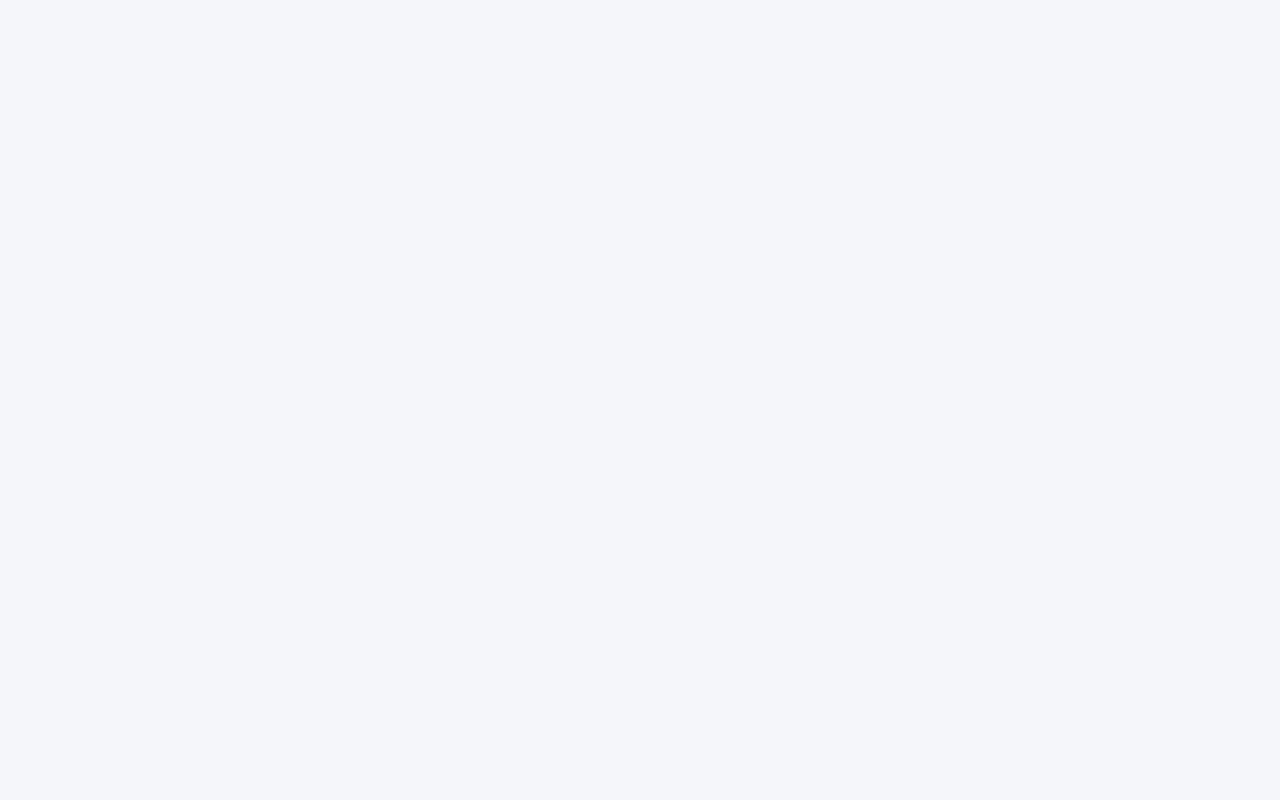
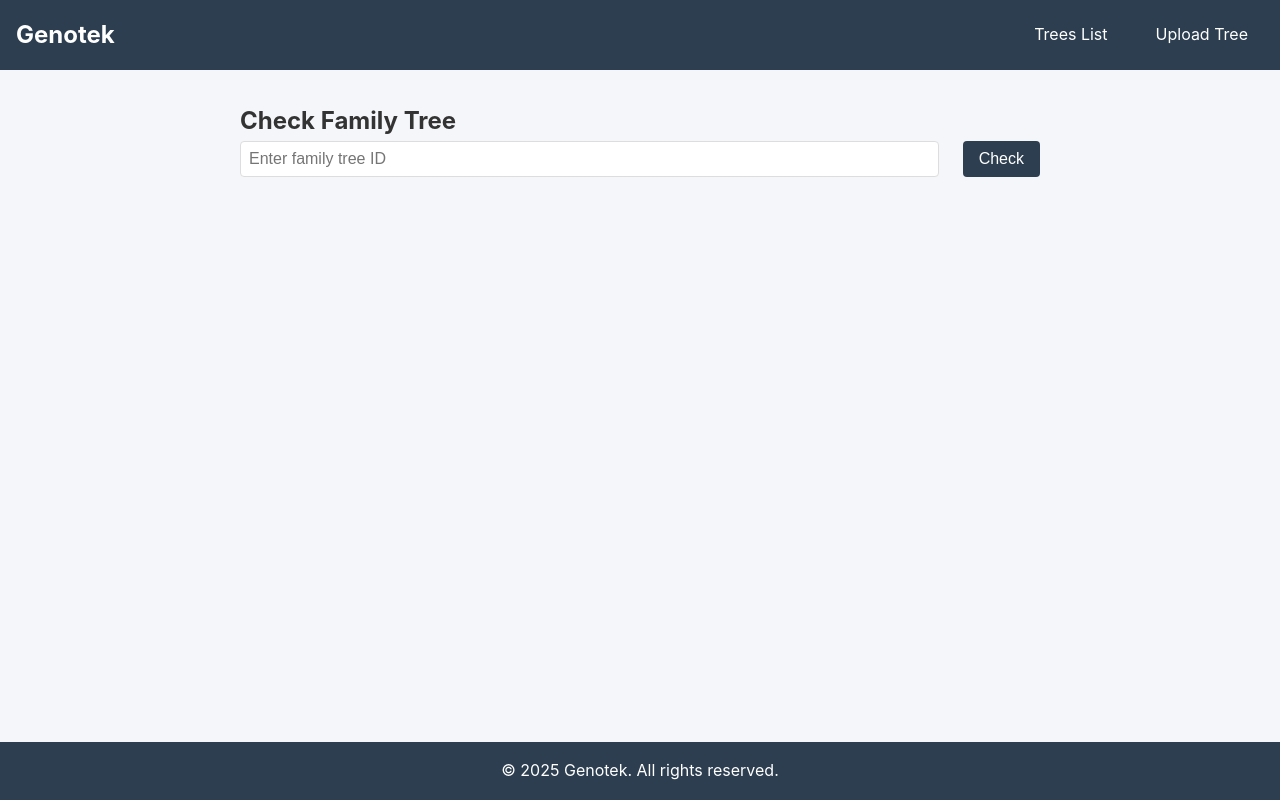
Before and after one commit to zda-inno/Genotek, a React (Create React App) app in the folder frontend/: page /check in a window 1280 px wide. Before the commit this address had no page. Built offline with nearby package versions, Linux system fonts and the light colour scheme.

Commit message:
[feat] frontend - visualize result of checking

```diff
--- a/frontend/src/App.js
+++ b/frontend/src/App.js
@@ -8,6 +8,7 @@ import TreesList from './pages/TreesList';
 import TreeView from './pages/TreeView';
 import AnomalyAnalysis from './pages/AnomalyAnalysis';
 import Reports from './pages/Reports';
+import TreeCheck from './pages/TreeCheck';
 
 function App() {
   return (
@@ -21,6 +22,7 @@ function App() {
             <Route path="tree/:treeId" element={<TreeView />} />
             <Route path="anomaly-analysis/:treeId" element={<AnomalyAnalysis />} />
             <Route path="reports/:treeId" element={<Reports />} />
+            <Route path="check" element={<TreeCheck />} />
           </Route>
         </Routes>
       </Router>
--- a/frontend/src/components/layout/MainLayout.js
+++ b/frontend/src/components/layout/MainLayout.js
@@ -34,10 +34,15 @@ const NavLink = styled(Link)`
   text-decoration: none;
   padding: ${({ theme }) => theme.spacing.sm} ${({ theme }) => theme.spacing.md};
   border-radius: ${({ theme }) => theme.borderRadius.sm};
-  transition: background-color 0.2s;
+  transition: all 0.2s ease;
 
   &:hover {
-    background-color: ${({ theme }) => theme.colors.primary};
+    background-color: ${({ theme }) => theme.colors.primaryDark};
+  }
+
+  &.active {
+    background-color: ${({ theme }) => theme.colors.primaryDark};
+    font-weight: bold;
   }
 `;
 
@@ -45,6 +50,7 @@ const Main = styled.main`
   width: 100vw;
   margin: 0;
   padding: ${({ theme }) => theme.spacing.xl};
+  margin-bottom: 60px; /* Add space for footer */
 `;
 
 const Footer = styled.footer`
@@ -89,7 +95,7 @@ const MainLayout = () => {
         <Outlet />
       </Main>
       <Footer>
-        <p>&copy; 2024 Genotek. All rights reserved.</p>
+        <p>&copy; 2025 Genotek. All rights reserved.</p>
       </Footer>
     </div>
   );
--- /dev/null
+++ b/frontend/src/pages/TreeCheck.js
@@ -0,0 +1,223 @@
+import React, { useState } from 'react';
+import styled from 'styled-components';
+import axios from 'axios';
+
+const Container = styled.div`
+  max-width: 800px;
+  margin: 0 auto;
+`;
+
+const SearchForm = styled.form`
+  display: flex;
+  gap: 1rem;
+  margin-bottom: 2rem;
+`;
+
+const Input = styled.input`
+  flex: 1;
+  padding: 0.5rem;
+  border: 1px solid ${({ theme }) => theme.colors.border};
+  border-radius: ${({ theme }) => theme.borderRadius.sm};
+  font-size: 1rem;
+
+  &:focus {
+    outline: none;
+    border-color: ${({ theme }) => theme.colors.primary};
+  }
+`;
+
+const Button = styled.button`
+  padding: 0.5rem 1rem;
+  background-color: ${({ theme }) => theme.colors.primary};
+  color: white;
+  border: none;
+  border-radius: ${({ theme }) => theme.borderRadius.sm};
+  cursor: pointer;
+  font-size: 1rem;
+  transition: all 0.2s ease;
+
+  &:hover {
+    background-color: ${({ theme }) => theme.colors.primaryDark};
+  }
+
+  &:disabled {
+    background-color: ${({ theme }) => theme.colors.gray};
+    cursor: not-allowed;
+  }
+`;
+
+const LoadingSpinner = styled.div`
+  display: inline-block;
+  width: 1rem;
+  height: 1rem;
+  border: 2px solid #f3f3f3;
+  border-top: 2px solid ${({ theme }) => theme.colors.primary};
+  border-radius: 50%;
+  animation: spin 1s linear infinite;
+  margin-right: 0.5rem;
+
+  @keyframes spin {
+    0% { transform: rotate(0deg); }
+    100% { transform: rotate(360deg); }
+  }
+`;
+
+const ErrorMessage = styled.div`
+  color: ${({ theme }) => theme.colors.error};
+  background-color: ${({ theme }) => theme.colors.errorLight};
+  padding: 1rem;
+  border-radius: ${({ theme }) => theme.borderRadius.sm};
+  margin-bottom: 1rem;
+`;
+
+const ResultsContainer = styled.div`
+  background-color: white;
+  border-radius: ${({ theme }) => theme.borderRadius.md};
+  padding: 1.5rem;
+  box-shadow: 0 2px 4px rgba(0, 0, 0, 0.1);
+`;
+
+const CheckSection = styled.div`
+  margin-bottom: 1.5rem;
+  padding: 1rem;
+  border: 1px solid ${({ theme }) => theme.colors.border};
+  border-radius: ${({ theme }) => theme.borderRadius.sm};
+
+  h3 {
+    margin-top: 0;
+    color: ${({ theme }) => theme.colors.primary};
+  }
+`;
+
+const PersonList = styled.ul`
+  list-style: none;
+  padding: 0;
+  margin: 0;
+
+  li {
+    padding: 0.5rem;
+    border-bottom: 1px solid ${({ theme }) => theme.colors.border};
+
+    &:last-child {
+      border-bottom: none;
+    }
+  }
+`;
+
+const TreeCheck = () => {
+  const [treeId, setTreeId] = useState('');
+  const [results, setResults] = useState(null);
+  const [loading, setLoading] = useState(false);
+  const [error, setError] = useState(null);
+
+  const validateTreeId = (id) => {
+    if (!id.trim()) {
+      return 'Tree ID cannot be empty';
+    }
+    if (id.length < 3) {
+      return 'Tree ID must be at least 3 characters long';
+    }
+    return null;
+  };
+
+  const handleSubmit = async (e) => {
+    e.preventDefault();
+    setError(null);
+
+    const validationError = validateTreeId(treeId);
+    if (validationError) {
+      setError(validationError);
+      return;
+    }
+
+    setLoading(true);
+
+    try {
+      const response = await axios.get(`http://localhost:8000/api/checks/checks/basic/${treeId}`);
+      setResults(response.data);
+    } catch (err) {
+      if (err.response) {
+        // The request was made and the server responded with a status code
+        // that falls out of the range of 2xx
+        setError(err.response.data?.detail || 'Server error occurred');
+      } else if (err.request) {
+        // The request was made but no response was received
+        setError('No response from server. Please check if the server is running.');
+      } else {
+        // Something happened in setting up the request that triggered an Error
+        setError('An error occurred while setting up the request');
+      }
+    } finally {
+      setLoading(false);
+    }
+  };
+
+  return (
+    <Container>
+      <h2>Check Family Tree</h2>
+      <SearchForm onSubmit={handleSubmit}>
+        <Input
+          type="text"
+          value={treeId}
+          onChange={(e) => setTreeId(e.target.value)}
+          placeholder="Enter family tree ID"
+          required
+          disabled={loading}
+        />
+        <Button type="submit" disabled={loading}>
+          {loading && <LoadingSpinner />}
+          {loading ? 'Checking...' : 'Check'}
+        </Button>
+      </SearchForm>
+
+      {error && (
+        <ErrorMessage>
+          {error}
+        </ErrorMessage>
+      )}
+
+      {results && (
+        <ResultsContainer>
+          <h3>Check Results</h3>
+          <CheckSection>
+            <h4>Negative Age Check</h4>
+            {results.checks.negative_age.is_it ? (
+              <>
+                <p>Found persons with negative age:</p>
+                <PersonList>
+                  {results.checks.negative_age.persons.map((person, index) => (
+                    <li key={index}>
+                      {person.person} (Age: {person.age})
+                    </li>
+                  ))}
+                </PersonList>
+              </>
+            ) : (
+              <p>No persons with negative age found.</p>
+            )}
+          </CheckSection>
+
+          <CheckSection>
+            <h4>Large Age Check</h4>
+            {results.checks.large_age.is_it ? (
+              <>
+                <p>Found persons with age over 100:</p>
+                <PersonList>
+                  {results.checks.large_age.persons.map((person, index) => (
+                    <li key={index}>
+                      {person.person} (Age: {person.age})
+                    </li>
+                  ))}
+                </PersonList>
+              </>
+            ) : (
+              <p>No persons with age over 100 found.</p>
+            )}
+          </CheckSection>
+        </ResultsContainer>
+      )}
+    </Container>
+  );
+};
+
+export default TreeCheck;
```
